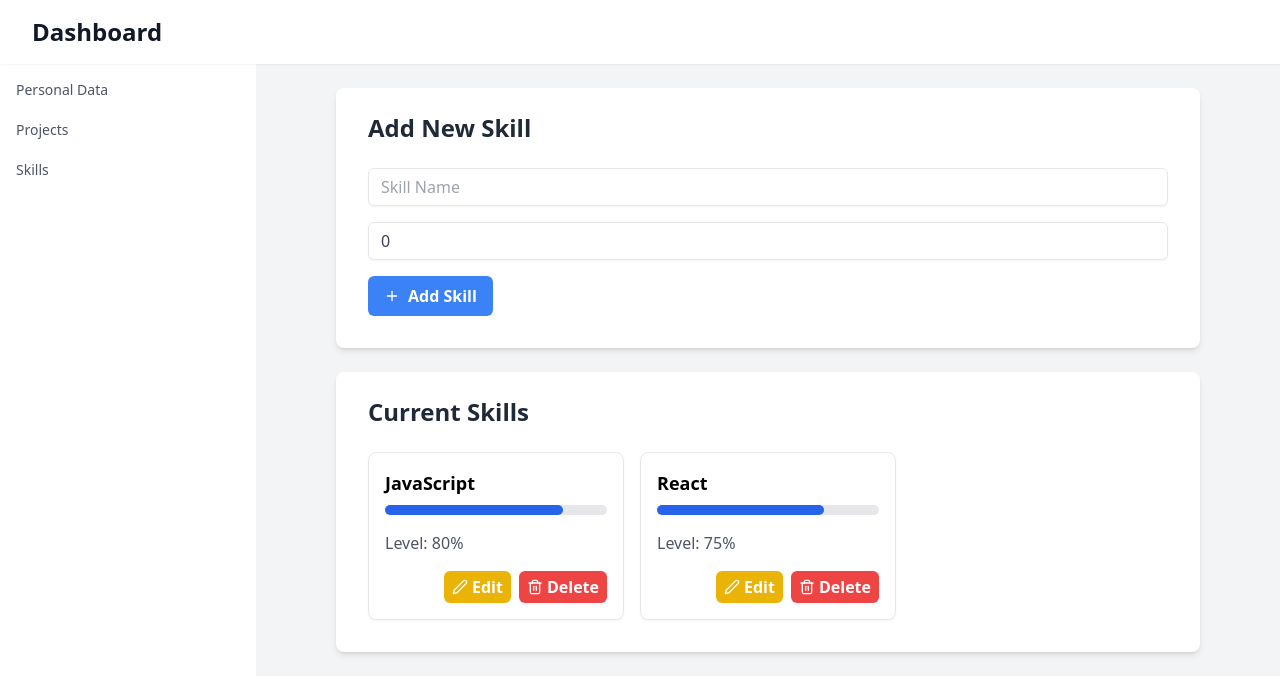
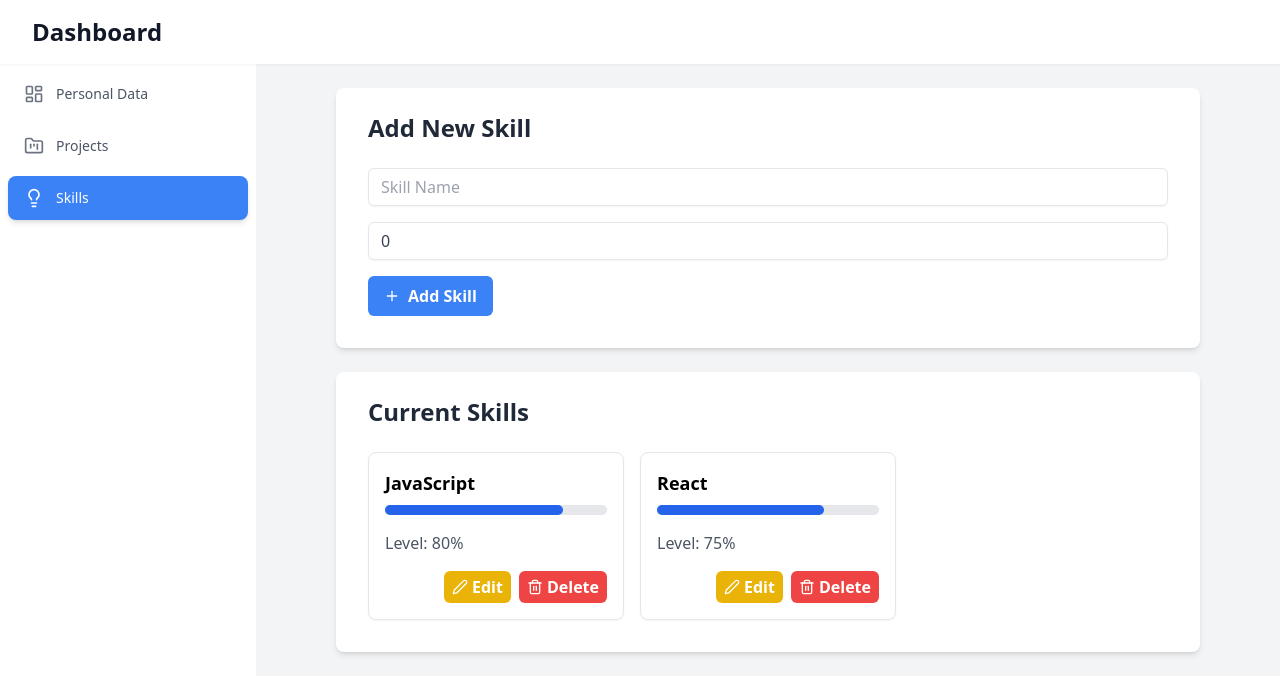
Before and after one commit to Eng1Mahmoud/portfolio_frontend, a Next.js app: page /dashboard/skills in a window 1280 px wide. Shown: the top 700 px of the page. Built offline with nearby package versions, Linux system fonts and the light colour scheme.

Commit message:
fix the problem of redirecting from server action because it was called inside try/catch block and make a shared layout to put all resources that are shared between sub layout, some changes in UI of a side menu

```diff
--- a/actions/UpdateInfo.ts
+++ b/actions/UpdateInfo.ts
@@ -12,7 +12,7 @@ export async function updateUser(_state: IactionState, data: IuserInfo) {
   });
   if (response.success) {
     console.log("Profile updated successfully. Revalidating tag...");
-    revalidateTag("user-info");
+    revalidateTag("user-info")
   }
 
   return response;
--- a/actions/login.ts
+++ b/actions/login.ts
@@ -4,6 +4,7 @@ import { IactionState } from "@/types/general";
 import { cookies } from "next/headers";
 import { Fetch } from "@/fetch/Fetch";
 import type { LoginResponse } from "@/types/apiResponses";
+import { redirect } from "next/navigation";
 
 export async function loginAction(_state: IactionState, data: ILogin) {
   const response = await Fetch<LoginResponse, ILogin>({
@@ -19,6 +20,6 @@ export async function loginAction(_state: IactionState, data: ILogin) {
       sameSite: "lax",
       maxAge: 60 * 60 * 24 * 30,
     });
+    redirect("/dashboard");
   }
-  return response;
 }
--- a/app/(auth)/auth/layout.tsx
+++ b/app/(auth)/auth/layout.tsx
@@ -1,28 +1,11 @@
-import { ToastContainer } from "react-toastify";
-import "../../globals.css";
-
-export default function RootLayout({
+export default function AuthLayout({
   children,
-}: Readonly<{
+}: {
   children: React.ReactNode;
-}>) {
+}) {
   return (
-    <html lang="en">
-      <body suppressHydrationWarning={true} className="bg-gray-100">
-        <ToastContainer
-          position="top-right"
-          autoClose={5000}
-          hideProgressBar={false}
-          newestOnTop={false}
-          closeOnClick={false}
-          rtl={false}
-          pauseOnFocusLoss
-          draggable
-          pauseOnHover
-          theme="light"
-        />
-        {children}
-      </body>
-    </html>
+    <div className="bg-gray-100 min-h-screen">
+      {children}
+    </div>
   );
 }
--- a/app/(auth)/auth/page.tsx
+++ b/app/(auth)/auth/page.tsx
@@ -1,6 +1,4 @@
 import LoginForm from '@/components/auth/LoginForm'
-
-
 const page = () => {
   return (
     <LoginForm/>
--- a/app/(dashboard)/dashboard/layout.tsx
+++ b/app/(dashboard)/dashboard/layout.tsx
@@ -1,28 +1,12 @@
-import "../../globals.css";
 import { type ReactNode } from "react";
-import { ToastContainer } from "react-toastify";
 import HeaderContainer from "@/components/dashboard/HeaderContainer";
 import NavLinks from "@/components/dashboard/NavLinks";
 
 export default function DashboardLayout({ children }: { children: ReactNode }) {
   return (
-    <html lang="en">
-      <body suppressHydrationWarning={true}>
-        <ToastContainer
-          position="top-right"
-          autoClose={5000}
-          hideProgressBar={false}
-          newestOnTop={false}
-          closeOnClick={false}
-          rtl={false}
-          pauseOnFocusLoss
-          draggable
-          pauseOnHover
-          theme="light"
-        />
+    <div>
       <HeaderContainer />
-        <div className="flex flex-col  bg-gray-100">
-          {/* Static desktop sidebar */}
+      <div className="flex flex-col bg-gray-100">
         <div className="hidden md:flex md:w-64 md:flex-col md:fixed md:inset-y-0">
           <div className="flex flex-col flex-grow pt-5 bg-white overflow-y-auto">
             <div className="flex items-center flex-shrink-0 px-4">
@@ -41,7 +25,6 @@ export default function DashboardLayout({ children }: { children: ReactNode }) {
           </div>
         </main>
       </div>
-      </body>
-    </html>
+    </div>
   );
 }
--- a/app/(main)/layout.tsx
+++ b/app/(main)/layout.tsx
@@ -1,52 +1,21 @@
 import { Aside } from "@/components/general/Aside";
 import { MobileAsideToggle } from "@/components/general/MobileAside";
-import "../globals.css";
-import { ToastContainer } from "react-toastify";
 
-export default function RootLayout({
+export default function MainLayout({
   children,
 }: {
   children: React.ReactNode;
 }) {
   return (
-    <html lang="en">
-      <body suppressHydrationWarning={true} className="bg-primary-light text-white">
-        <ToastContainer
-          position="top-right"
-          autoClose={5000}
-          hideProgressBar={false}
-          newestOnTop={false}
-          closeOnClick={false}
-          rtl={false}
-          pauseOnFocusLoss
-          draggable
-          pauseOnHover
-          theme="light"
-        />
-
-        <div className="relative h-screen overflow-hidden">
-          {/* Mobile Aside Toggle */}
+    <div className="bg-primary-light text-white relative h-screen overflow-hidden">
       <MobileAsideToggle />
-
-          {/* Desktop Layout */}
-          <div className="hidden lg:grid lg:grid-cols-[20%_80%] h-full overflow-hidden ">
+      <div className="hidden lg:grid lg:grid-cols-[20%_80%] h-full overflow-hidden">
         <Aside />
         <main className="overflow-y-auto relative p-6">{children}</main>
       </div>
-
-          {/* Mobile Main Content */}
-          <main
-            className="
-            lg:hidden
-            absolute inset-0
-            pt-5 overflow-y-auto
-            bg-primary-light
-          "
-          >
+      <main className="lg:hidden absolute inset-0 pt-5 overflow-y-auto bg-primary-light">
         <div className="relative h-full p-6">{children}</div>
       </main>
     </div>
-      </body>
-    </html>
   );
 }
--- /dev/null
+++ b/app/layout.tsx
@@ -0,0 +1,29 @@
+import { ToastContainer } from "react-toastify";
+import "./globals.css";
+import "react-toastify/dist/ReactToastify.css";
+
+export default function RootLayout({
+  children,
+}: {
+  children: React.ReactNode;
+}) {
+  return (
+    <html lang="en">
+      <body suppressHydrationWarning={true}>
+        <ToastContainer
+          position="top-right"
+          autoClose={5000}
+          hideProgressBar={false}
+          newestOnTop={false}
+          closeOnClick={false}
+          rtl={false}
+          pauseOnFocusLoss
+          draggable
+          pauseOnHover
+          theme="light"
+        />
+        {children}
+      </body>
+    </html>
+  );
+}
--- a/components/auth/LoginForm.tsx
+++ b/components/auth/LoginForm.tsx
@@ -4,15 +4,10 @@ import InputField from "@/components/forms/InputField";
 import { loginSchema } from "@/zod/loginSchema";
 import { loginAction } from "@/actions/login";
 import SubmitButton from "@/components/forms/SubmitButton";
-import { useRouter } from "next/navigation";
 const LoginForm = () => {
-  const router = useRouter();
   const initialValues = {
     email: "",
     password: "",
-  };
-  const onSuccess = () => {
-    router.push("/dashboard");
   };
   return (
     <main className="min-h-screen flex items-center justify-center bg-gray-100">
@@ -25,7 +20,6 @@ const LoginForm = () => {
           schema={loginSchema}
           action={loginAction}
           className="space-y-6"
-          onSuccess={onSuccess}
         >
           <InputField
             name="email"
--- a/components/dashboard/NavLinks.tsx
+++ b/components/dashboard/NavLinks.tsx
@@ -1,27 +1,49 @@
-import Link from 'next/link'
+"use client"
+import Link from 'next/link';
+import { usePathname } from 'next/navigation';
+import { LayoutDashboard, FolderKanban, Lightbulb } from 'lucide-react';
+
 const NavLinks = () => {
+  const pathname = usePathname();
+
+  const links = [
+    { href: "/dashboard", label: "Personal Data", icon: <LayoutDashboard size={20} /> },
+    { href: "/dashboard/projects", label: "Projects", icon: <FolderKanban size={20} /> },
+    { href: "/dashboard/skills", label: "Skills", icon: <Lightbulb size={20} /> },
+  ];
+
   return (
     <nav className="flex-1 px-2 space-y-1" aria-label="Sidebar">
-    <Link
-      href="/dashboard"
-      className="group flex items-center px-2 py-2 text-sm font-medium rounded-md text-gray-600 hover:bg-gray-50 hover:text-gray-900"
-    >
-      Personal Data
-    </Link>
-    <Link
-      href="/dashboard/projects"
-      className="group flex items-center px-2 py-2 text-sm font-medium rounded-md text-gray-600 hover:bg-gray-50 hover:text-gray-900"
-    >
-      Projects
-    </Link>
-    <Link
-      href="/dashboard/skills"
-      className="group flex items-center px-2 py-2 text-sm font-medium rounded-md text-gray-600 hover:bg-gray-50 hover:text-gray-900"
-    >
-      Skills
-    </Link>
-  </nav>
-  )
-}
+      <ul className="space-y-2">
+        {links.map((link) => {
+          const isActive = pathname === link.href;
+          return (
+            <li key={link.href}>
+              <Link
+                href={link.href}
+                className={`
+                  group flex items-center px-4 py-3 text-sm font-medium rounded-lg
+                  transition-all duration-200 ease-in-out
+                  ${isActive
+                    ? 'bg-secondary-light text-white shadow-md'
+                    : 'text-gray-600 hover:bg-gray-50 hover:text-gray-900'
+                  }
+                `}
+              >
+                <span className={`
+                  mr-3 transition-colors
+                  ${isActive ? 'text-white' : 'text-gray-500 group-hover:text-gray-700'}
+                `}>
+                  {link.icon}
+                </span>
+                {link.label}
+              </Link>
+            </li>
+          );
+        })}
+      </ul>
+    </nav>
+  );
+};
 
-export default NavLinks
+export default NavLinks;
--- a/components/dashboard/personal-data/PersonalForm.tsx
+++ b/components/dashboard/personal-data/PersonalForm.tsx
@@ -8,7 +8,6 @@ import ImageUploadInput from "@/components/forms/ImageUploadInput";
 import TextArea from "@/components/forms/TextArea";
 import FileUploadInput from "@/components/forms/FileUploadInput";
 const PersonalForm = ({ initialValues }: { initialValues: IuserInfo }) => {
-  console.log(initialValues);
   return (
     <Form
       defaultValues={initialValues}
--- a/fetch/Fetch.ts
+++ b/fetch/Fetch.ts
@@ -3,7 +3,7 @@ import { cookies } from "next/headers";
 export async function Fetch<R, I>({ endpoint, method, body, tags }: IFetch<I>): Promise<ApiResponse<R>> {
   try {
     const token = (await cookies()).get("token")?.value;
-    const baseUrl = process.env.API_URL || "https://mahmoud-portfolio-be.vercel.app/api/" ;
+    const baseUrl = process.env.API_URL  ;
     console.log(baseUrl);
 
     const res = await fetch(`${baseUrl}/${endpoint}`, {
```
Lines whose indentation alone changed are shown as unchanged.
